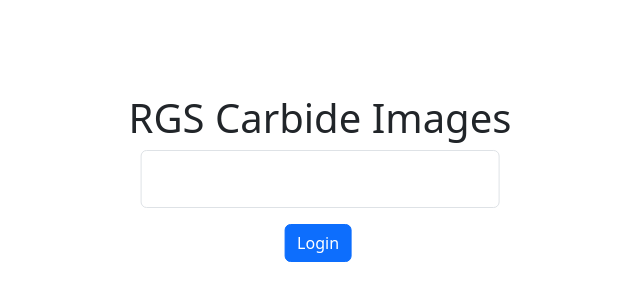
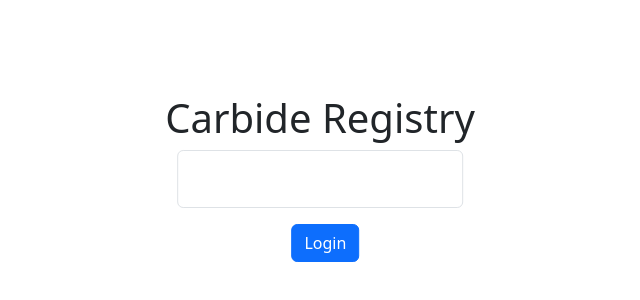
Before and after one commit to rancher-government-carbide/carbide-registry-dashboard, a Nuxt app: page / in a window 1280 px wide. Shown: the part 222-522 px from the top of the page, without its empty margins (320-960 px from the left). Built offline with nearby package versions, Linux system fonts and the light colour scheme.

Commit message:
rename login page

```diff
--- a/pages/index.vue
+++ b/pages/index.vue
@@ -1,6 +1,6 @@
 <template>
     <div class="absolute-center">
-        <loginTitle title="RGS Carbide Images"/>
+        <loginTitle title="Carbide Registry"/>
         <loginForm/>
     </div>
 </template>
```
